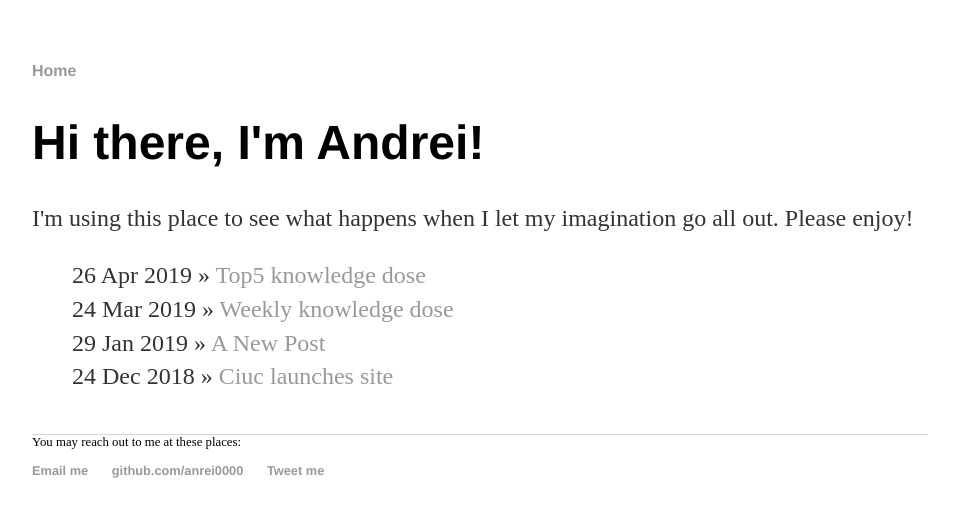
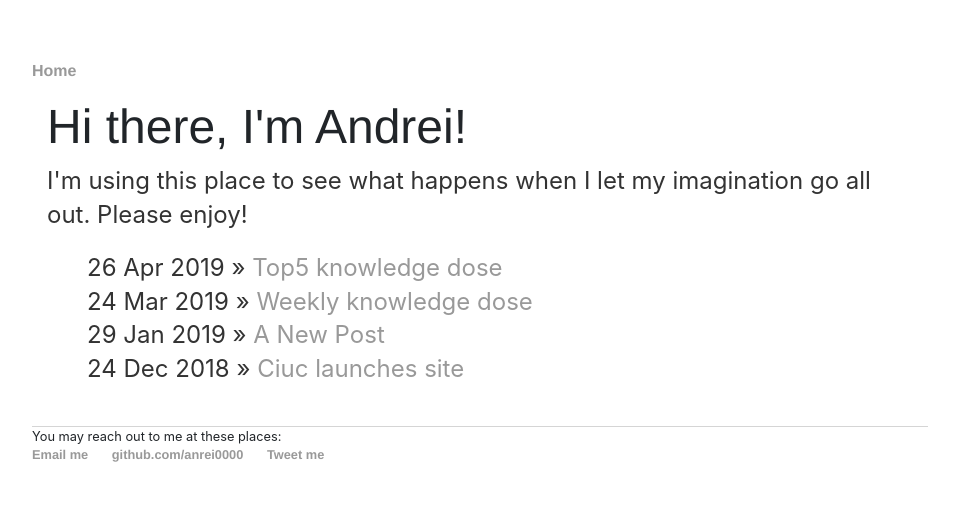
Before and after one commit to anrei0000/anrei0000.github.io, a Jekyll site: the page built from index.html, in a window 1280 px wide. Shown: the top 517 px of the page, without its empty margins (160-1119 px from the left). Built offline with Jekyll 4.4.1, drawn with Linux system fonts in a browser that asks for light colours; nearby versions of some CDN libraries; comment, search, counter and statistics services are not loaded.

Commit message:
- test fa

```diff
--- a/_layouts/default.html
+++ b/_layouts/default.html
@@ -3,8 +3,8 @@
 <head>
     <title>{{ page.title }}</title>
     <link rel="stylesheet" href="https://use.fontawesome.com/releases/v5.8.1/css/all.css" integrity="sha384-50oBUHEmvpQ+1lW4y57PTFmhCaXp0ML5d60M1M7uH2+nqUivzIebhndOJK28anvf" crossorigin="anonymous">
+     <link rel="stylesheet" href="https://stackpath.bootstrapcdn.com/bootstrap/4.3.1/css/bootstrap.min.css" integrity="sha384-ggOyR0iXCbMQv3Xipma34MD+dH/1fQ784/j6cY/iJTQUOhcWr7x9JvoRxT2MZw1T" crossorigin="anonymous">
     <link rel="stylesheet" type="text/css" href="/css/main.css">
-    <!-- <link rel="stylesheet" href="https://stackpath.bootstrapcdn.com/bootstrap/4.3.1/css/bootstrap.min.css" integrity="sha384-ggOyR0iXCbMQv3Xipma34MD+dH/1fQ784/j6cY/iJTQUOhcWr7x9JvoRxT2MZw1T" crossorigin="anonymous"> -->
 
 
 </head>
```
